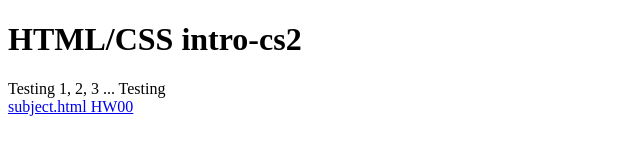
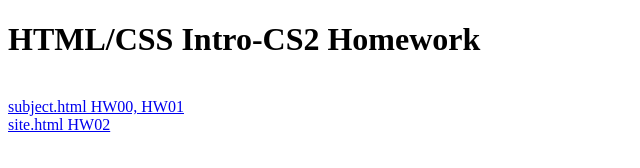
Before and after one commit to lineil28/web, a plain HTML site: page index.html in a window 1280 px wide. Shown: the whole page, without its empty margins (0-640 px from the left). Drawn offline with Linux system fonts and the light colour scheme.

Commit message:
Update index.html

```diff
--- a/index.html
+++ b/index.html
@@ -11,13 +11,14 @@
   <body>
 
     <h1>
-      HTML/CSS intro-cs2
+      HTML/CSS Intro-CS2 Homework
     </h1>
 
     <p>
-      Testing 1, 2, 3 ... Testing
       <br>
-      <a href="subject.html"> subject.html HW00 </a>
+      <a href="subject.html"> subject.html HW00, HW01 </a>
+      <br>
+      <a href="site.html"> site.html HW02 </a>
     </p>
 
   </body>
```
